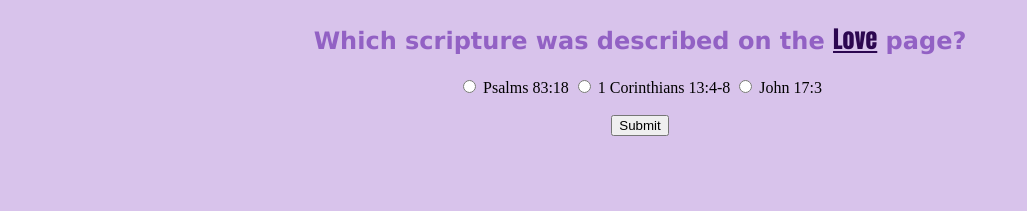
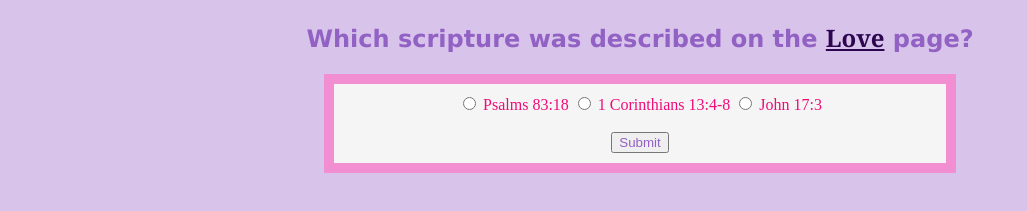
Before and after one commit to jlt177/wk8CSS, a plain HTML site: page his-love.html in a window 1280 px wide. Shown: the part 431-642 px from the top of the page, without its empty margins (0-1027 px from the left). Drawn offline with Linux system fonts and the light colour scheme.

Commit message:
updating css

```diff
--- a/his-love.html
+++ b/his-love.html
@@ -15,7 +15,7 @@
 <div class="container">
 <h1>God is Love</h1>
 <img height="150px"src="images/IMG_1562.jpg" alt="NIV">
-<h2>Which scripture was described on the <a href="love.html">Love</a> page?</h2>
+<h2>Which scripture was described on the <a id="love" href="love.html">Love</a> page?</h2>
 
 <form>
     <input type="radio" id="psalms" name="which_scripture" value="psalms">
@@ -23,7 +23,7 @@
     <input type="radio" id="corinthians" name="which_scripture" value="corinthians">
     <label for="corinthians">1 Corinthians 13:4-8</label>
     <input type="radio" id="john" name="which_scripture" value="john">
-    <label for="john"></label>John 17:3<br><br>
+    <label for="john">John 17:3</label><br><br>
     <input type="submit" value="Submit">
 </form>
 </div>
--- a/styles.css
+++ b/styles.css
@@ -1,6 +1,10 @@
 .container {
   margin: auto;
   text-align: center;
+}
+
+#love {
+  font-family:Cambria, Cochin, Georgia, Times, 'Times New Roman', serif;
 }
 
 body {
@@ -37,9 +41,9 @@ a {
 
 table {
   margin: auto;
-  background-color: rgb(225, 208, 246);
+  background-color: whitesmoke;
   padding: 80px;
-  border: 2px solid rgb(44, 7, 80);
+  border: 40px solid rgb(241, 143, 210);
   border-spacing: 20px;
 
 }
@@ -67,21 +71,27 @@ li{
 }
 
 .flex-container{
+  display: flex;
+  justify-content: space-evenly;
 
 }
 
 ul {
-
+ color:rgb(44, 7, 80)
 }
 
 form {
-
+  border: 10px solid rgb(241, 143, 210);
+  background-color: whitesmoke;
+  margin-left: 25%;
+  margin-right: 25%;
+  padding: 10px;
 }
 
 input {
-
+  color: rgb(146, 97, 196);
 }
 
 label {
-
+  color:rgb(238, 12, 121)
 }
```
